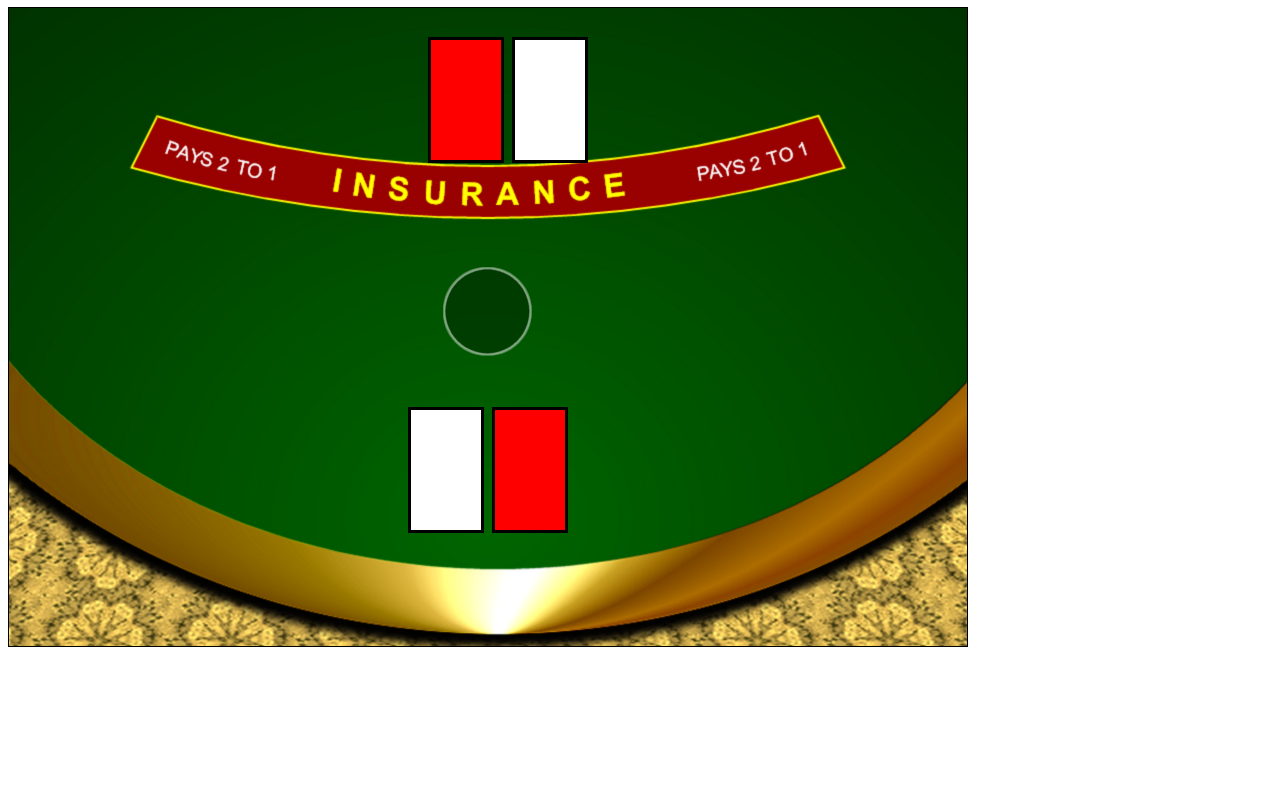
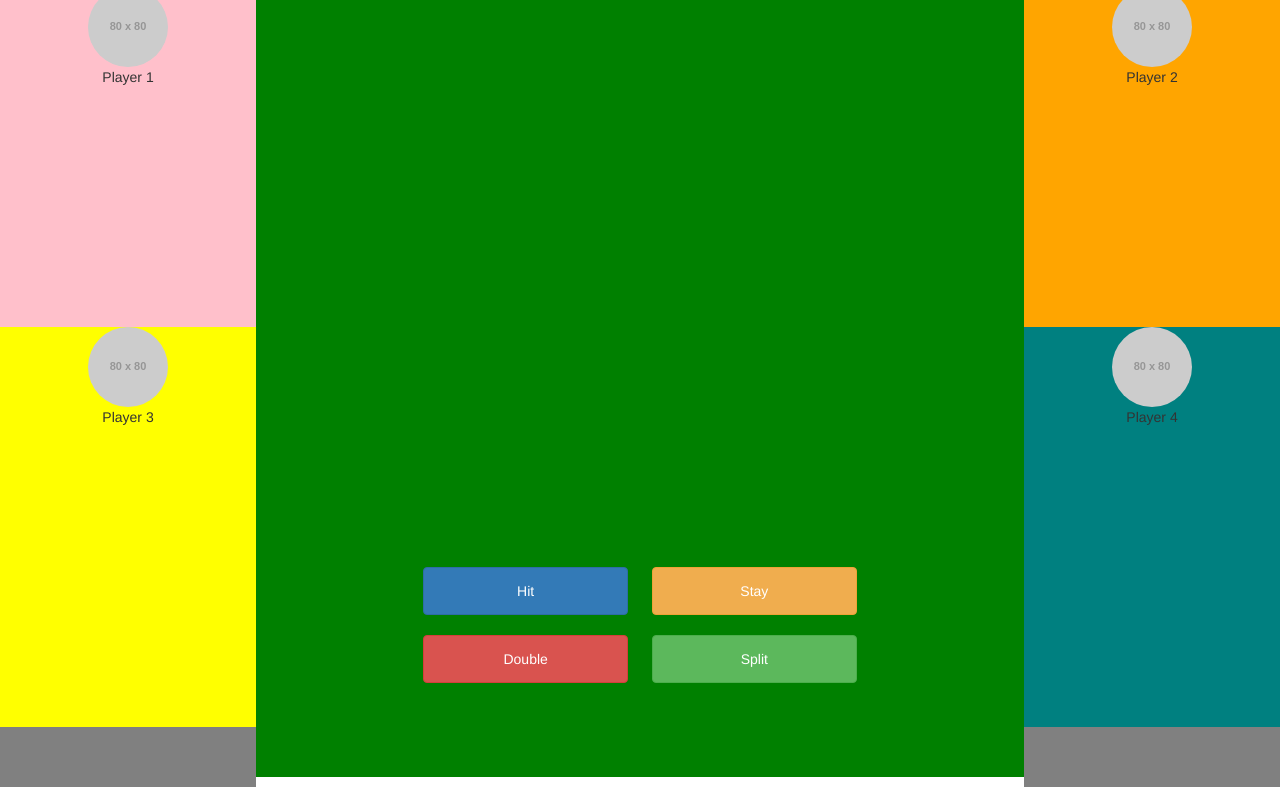
Before and after one commit to nhoon2002/XProjects, a website: page blackjackTest/blackjack.html in a window 1280 px wide. Shown: the part 73-870 px from the top of the page. Before the commit the page ends 800 px from the top, so only its background shows below. Drawn offline with nearby package versions, Linux system fonts and the light colour scheme; placeholder pictures from the web are drawn by us.

Commit message:
rerender

```diff
--- a/blackjackTest/blackjack.html
+++ b/blackjackTest/blackjack.html
@@ -3,26 +3,62 @@
    <head>
       <meta charset="utf-8">
       <link rel="stylesheet" type="text/css" href="style.css" >
+      <link rel="stylesheet" type="text/css" href="https://maxcdn.bootstrapcdn.com/bootstrap/3.3.7/css/bootstrap.min.css">
       <title></title>
    </head>
    <body>
+     <!-- <div class="container"> -->
 
-      <h1 id="welcome">Welcome to a trial run of Blackjack: Rough Draft</h1>
+      <div class='header1'>Welcome to BlackJack</div>
+      <div class="playingfield">
 
-      <div id="playingfield">
-         <div id="D_first" class="mountcard_d"></div>
-         <div id="D_second_hidden" class="mountcard_d"></div>
-         <div id="separator"></div>
-         <div id="P_first" class="mountcard_p"></div>
-         <div id="P_second" class="mountcard_p"></div>
-      </div>
+        <div class="playerbar_left">
+          <div id='P1'  class='otherplayersSection'>
+            <img class='img-circle p1circle' src='https://placehold.it/80x80' alt='p1'/>
+            <br/>
+            <span>Player 1</span>
+          </div>
+          <div id='P3' class='otherplayersSection'>
+            <img class='img-circle p3circle' src='https://placehold.it/80x80' alt='p3'/>
+            <br/>
+            <span>Player 3</span>
+          </div>
+        </div>
+        <div class="playerbar_right">
+          <div id='P2' class='otherplayersSection'>
+            <img class='img-circle p2circle' src='https://placehold.it/80x80' alt='p2'/>
+            <br/>
+            <span>Player 2</span>
+          </div>
+          <div id='P4' class='otherplayersSection'>
+            <img class='img-circle p4circle' src='https://placehold.it/80x80' alt='p4'/>
+            <br/>
+            <span>Player 4</span>
+          </div>
+        </div>
 
-      <div id="CardsDealtSoFar"></div>
-      <div id="Wins_Losses"></div>
+        <div class='commandDisplay'>
+          <button type='button' class='btn btn-primary command'>Hit</button>
+          <button type='button' class='btn btn-warning command'>Stay</button>
+          <br/>
+          <button type='button' class='btn btn-danger command'>Double</button>
+          <button type='button' class='btn btn-success command'>Split</button>
+        </div>
 
 
+
+
+
+
+
+
+
+
+      </div>
+  <!-- </div> -->
    <script type="text/javascript" src="https://cdnjs.cloudflare.com/ajax/libs/jquery/3.1.1/jquery.min.js"></script>
    <script type="text/javascript" src="blackjack_logic.js"></script>
 
+
    </body>
 </html>
--- a/blackjackTest/style.css
+++ b/blackjackTest/style.css
@@ -1,60 +1,92 @@
+body {
+  width: 100vw;
+  height: 100vh;
 
-.mountcard_d {
-
-   height: 120px;
-   width: 70px;
-   border: 3px solid black;
-   text-transform: uppercase;
+}
+.playingfield {
+  text-align: center;
+}
+.header1 {
+  width: 100%;
+  height: 50px;
+  background-color: blue;
 }
 
-#D_first {
-   position: absolute;
-
-   top:30px;
-   right:420px;
-   background-color: white;
+.playingfield {
+  margin: 0;
+  text-align: center;
+  background-color: green;
+  /*background-image: url("table.png");*/
+  width: 100vw;
+  height: 100vh;
 }
 
-#D_second_hidden {
-   position: absolute;
+.playerbar_left {
+  background-color: grey;
+  float: left;
+  width: 20%;
+  height: 100%;
+  margin: 10px 0 10px 0;
 
-   top:30px;
-   left: 420px;
-   background-color: red;
+
+  /*opacity: 0.3;*/
+
 }
 
-.mountcard_p {
-
-   height: 120px;
-   width: 70px;
-   border: 3px solid black;
-   text-transform: uppercase;
-
+.playerbar_right {
+  background-color: grey;
+  float: right;
+  width: 20%;
+  height: 100%;
+  margin: 10px 0 10px 0;
+}
+otherplayersSection {
+  margin: 10px;
+}
+#P1 {
+  background-color: pink;
+  height: 50%;
 
 }
-#P_first {
-   position: absolute;
+#P2 {
+  background-color: orange;
+  height: 50%;
+}
+#P3 {
+  width: 20%;
+  text-align: center;
+  position: absolute;
+  bottom: 0;
+  background-color: yellow;
+  height: 50%;
+}
+#P4 {
+  width: 20%;
+  text-align: center;
+  position: absolute;
+  /*right: 0;*/
+  bottom: 0;
+  background-color: teal;
+  height: 50%;
+}
+.p3circle {
 
-   top: 400px;
-   left:400px;
-   background-color: white;
 }
 
-#P_second {
-   position: absolute;
-
-   top: 400px;
-   right: 440px;
-   background-color: red;
+.commandDisplay {
+  margin-bottom: 10px;
+  width: 80%;
+  height: 20%;
+  /*background-color: black;*/
+  position: absolute;
+  /*float: left;*/
+  /*clear: left;*/
+  bottom: 0;
+  left: 10%;
+  right: 10%;
 }
-
-
-#playingfield {
-   position: fixed;
-   background: url("table.png");
-   /*background-size: 1000px;*/
-   height: 1000px;
-   width: 1000px;
-   background-repeat: no-repeat;
-
+button.command {
+  margin: 10px;
+  width: 20%;
+  height: 30%;
 }
```
